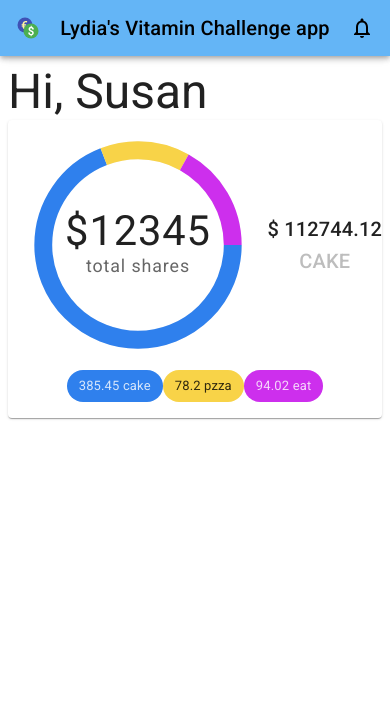
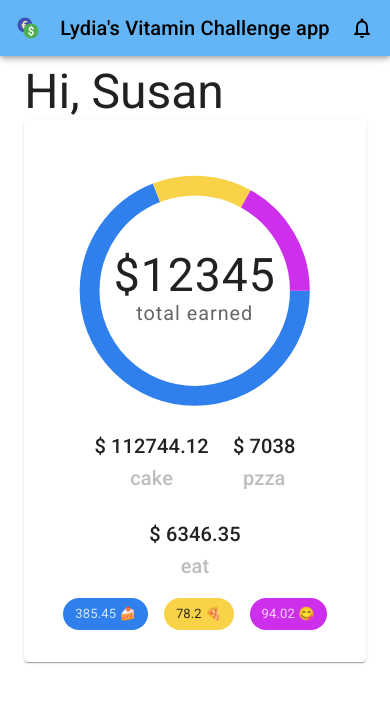
Before and after one commit to lydialawli/itinerary-planner-ly, a React (Create React App) app: page / in a window 390 px wide. Shown: the top 702 px of the page. Built offline with nearby package versions, Linux system fonts and the light colour scheme.

Commit message:
improve responsiveness

```diff
--- a/src/views/Home/Donut.tsx
+++ b/src/views/Home/Donut.tsx
@@ -80,8 +80,8 @@ const useStyles = makeStyles((theme) => ({
     animationFillMode: 'forwards',
   },
   svg: {
-    maxWidth: '250px',
-    maxHeight: '250px',
+    maxWidth: '300px',
+    maxHeight: '300px',
     margin: '0 auto',
     display: 'block',
   },
--- a/src/views/Home/Home.tsx
+++ b/src/views/Home/Home.tsx
@@ -6,8 +6,8 @@ import MainPaper from './MainPaper'
  */
 const HomeView = () => {
   return (
-    <Grid container spacing={2}>
-      <Grid item xs={12} md={3}>
+    <Grid container spacing={2} justifyContent="center">
+      <Grid item xs={11} md={8} lg={6}>
         <Typography variant="h3">Hi, Susan</Typography>
         <MainPaper />
       </Grid>
--- a/src/views/Home/MainPaper.tsx
+++ b/src/views/Home/MainPaper.tsx
@@ -1,6 +1,6 @@
 import React, { ReactElement, useEffect, useState, useMemo } from 'react'
-import { styled, Box, Paper, Typography, Grid, Skeleton, Chip, emphasize } from '@mui/material'
-import { Theme } from '@mui/material/styles'
+import { styled, Box, Paper, Typography, Grid, Skeleton, Chip, emphasize, useMediaQuery } from '@mui/material'
+import { Theme, useTheme } from '@mui/material/styles'
 import makeStyles from '@mui/styles/makeStyles'
 import axios from 'axios'
 import Portfolios from '../../portfolios.json'
@@ -8,6 +8,8 @@ import { useFetchData } from '../../utils/useFetchData'
 import Donut from './Donut'
 
 const MainPaper = (): ReactElement => {
+  const theme = useTheme()
+  const isMdScreen = useMediaQuery(theme.breakpoints.down('md'))
   const classes = useStyles()
   // const { data, loading } = useFetchData()
   const data = {
@@ -16,9 +18,8 @@ const MainPaper = (): ReactElement => {
     eat: { ticker: 'EAT', totalGain: 6346.35, totalShares: 94.02 },
   }
 
-  console.log({ data })
-  const cake = data?.cake
-  const pzza = data?.pzza
+  const totalPrice = data?.cake?.totalGain + data?.pzza?.totalGain + data?.eat?.totalGain
+  const totalShares = data?.cake?.totalShares + data?.pzza?.totalShares + data?.eat?.totalShares
 
   const donutData = useMemo(
     () => [
@@ -26,46 +27,68 @@ const MainPaper = (): ReactElement => {
         label: 'cake',
         value: data?.cake?.totalShares || 0,
         color: '#2F80ED',
+        dollars: data?.cake?.totalGain,
+        emoji: '🍰',
       },
       {
         label: 'pzza',
         value: data?.pzza?.totalShares || 20,
         color: '#F8D348',
+        dollars: data?.pzza?.totalGain,
+        emoji: '🍕',
       },
       {
         label: 'eat',
         value: data?.eat?.totalShares || 10,
         color: '#cd2fed',
+        dollars: data?.eat?.totalGain,
+        emoji: '😋',
       },
     ],
     [data],
   )
 
   return (
-    <Paper>
+    <Paper className={classes.paper}>
       <Grid container justifyContent="space-evenly" alignItems="center">
-        <Donut values={donutData} title={'$12345'} subtitle={'total shares'} />
-        <Grid item className={classes.centered}>
-          <Typography variant="h6">{`$ ${cake?.totalGain}`}</Typography>
-          <Typography variant="h6" className={classes.grey}>
-            {cake?.ticker}
-          </Typography>
+        <Grid container justifyContent="center" alignItems="flex-start" spacing={2}>
+          <Grid item>
+            <Donut values={donutData} title={'$12345'} subtitle={'total earned'} />
+            <Grid container justifyContent="center" alignItems="center" spacing={3}>
+              {donutData.map(({ value, label, dollars }) => (
+                <Grid item key={label} className={classes.centered}>
+                  <Typography variant="h6">{`$ ${dollars}`}</Typography>
+                  <Typography variant="h6" className={classes.grey}>
+                    {label}
+                  </Typography>
+                </Grid>
+              ))}
+            </Grid>
+          </Grid>
+          <Grid item lg={1}>
+            <Grid container spacing={2} justifyContent="center" alignItems="center">
+              {!isMdScreen && <Typography variant="h6">Shares</Typography>}
+              {donutData.map(({ value, label, emoji, color }) => (
+                <Grid item key={label}>
+                  <Chip
+                    key={label}
+                    label={`${value} ${emoji} `}
+                    style={{ background: color, color: emphasize(color, 0.8) }}
+                  />
+                </Grid>
+              ))}
+            </Grid>
+          </Grid>
         </Grid>
       </Grid>
-      <Box paddingBottom={2}>
-        <Grid container justifyContent="center">
-          {donutData.map(({ value, label, color }) => (
-            <Grid item key={label}>
-              <Chip label={value + ' ' + label} style={{ background: color, color: emphasize(color, 0.8) }} />
-            </Grid>
-          ))}
-        </Grid>
-      </Box>
     </Paper>
   )
 }
 
 const useStyles = makeStyles((theme: Theme) => ({
+  paper: {
+    padding: theme.spacing(4),
+  },
   centered: {
     textAlign: 'center',
   },
```
